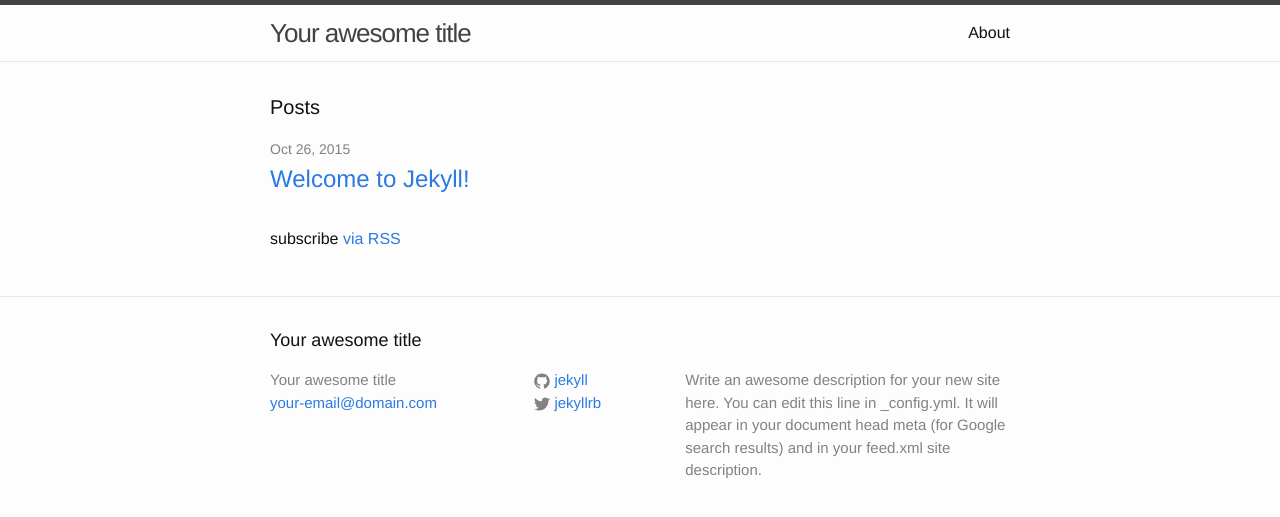
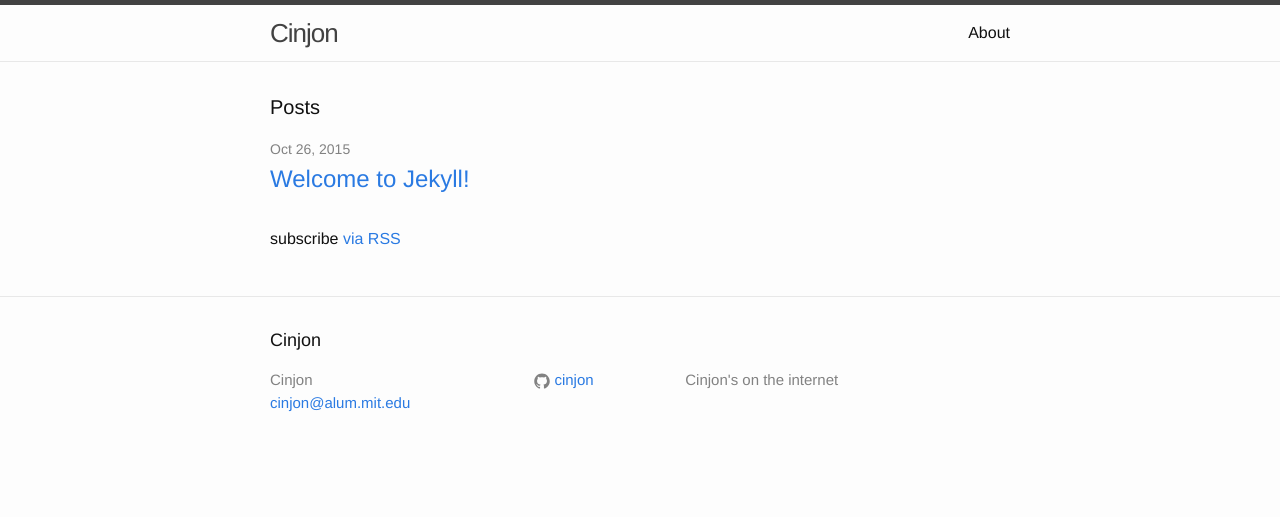
Before and after one commit to cinjon/cinjon.github.io, a Jekyll site: the page built from words/index.html, in a window 1280 px wide. Shown: the top 517 px of the page. Built offline with Jekyll 4.4.1, drawn with Linux system fonts in a browser that asks for light colours.

Commit message:
configuration/

```diff
--- a/words/_config.yml
+++ b/words/_config.yml
@@ -1,14 +1,12 @@
 # Site settings
-title: Your awesome title
-email: your-email@domain.com
+title: Cinjon
+email: cinjon@alum.mit.edu
 description: > # this means to ignore newlines until "baseurl:"
-  Write an awesome description for your new site here. You can edit this
-  line in _config.yml. It will appear in your document head meta (for
-  Google search results) and in your feed.xml site description.
-baseurl: "" # the subpath of your site, e.g. /blog/
-url: "http://yourdomain.com" # the base hostname & protocol for your site
-twitter_username: jekyllrb
-github_username:  jekyll
+  Cinjon's on the internet
+baseurl: "/words/" # the subpath of your site, e.g. /blog/
+url: "http://cinjon.com" # the base hostname & protocol for your site
+# twitter_username: jekyllrb
+github_username:  cinjon
 
 # Build settings
 markdown: kramdown
```
